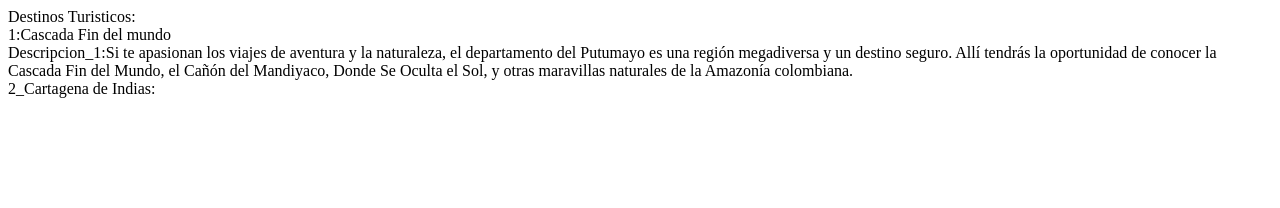
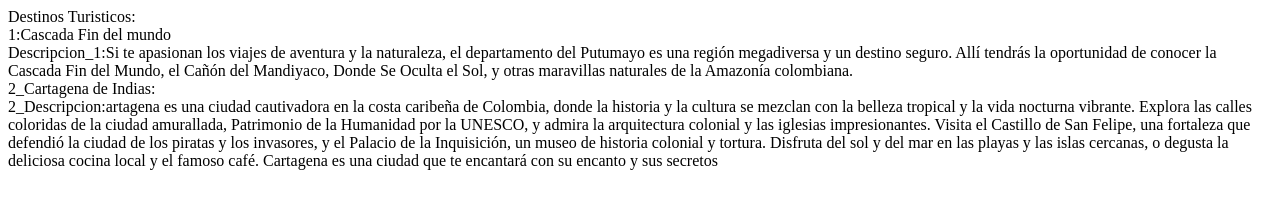
Before and after one commit to Atomic012/Ejercicio_2_2024_miercoles_parcial, a plain HTML site: page index.html in a window 1280 px wide. Drawn offline with Linux system fonts and the light colour scheme.

Commit message:
Descripcion_2

```diff
--- a/index.html
+++ b/index.html
@@ -10,5 +10,6 @@
     <div>1:Cascada Fin del mundo </div>
     <div>Descripcion_1:Si te apasionan los viajes de aventura y la naturaleza, el departamento del Putumayo es una región megadiversa y un destino seguro. Allí tendrás la oportunidad de conocer la Cascada Fin del Mundo, el Cañón del Mandiyaco, Donde Se Oculta el Sol, y otras maravillas naturales de la Amazonía colombiana.</div>
     <div>2_Cartagena de Indias:</div>
+    <div>2_Descripcion:artagena es una ciudad cautivadora en la costa caribeña de Colombia, donde la historia y la cultura se mezclan con la belleza tropical y la vida nocturna vibrante. Explora las calles coloridas de la ciudad amurallada, Patrimonio de la Humanidad por la UNESCO, y admira la arquitectura colonial y las iglesias impresionantes. Visita el Castillo de San Felipe, una fortaleza que defendió la ciudad de los piratas y los invasores, y el Palacio de la Inquisición, un museo de historia colonial y tortura. Disfruta del sol y del mar en las playas y las islas cercanas, o degusta la deliciosa cocina local y el famoso café. Cartagena es una ciudad que te encantará con su encanto y sus secretos</div>
 </body>
 </html>
```
